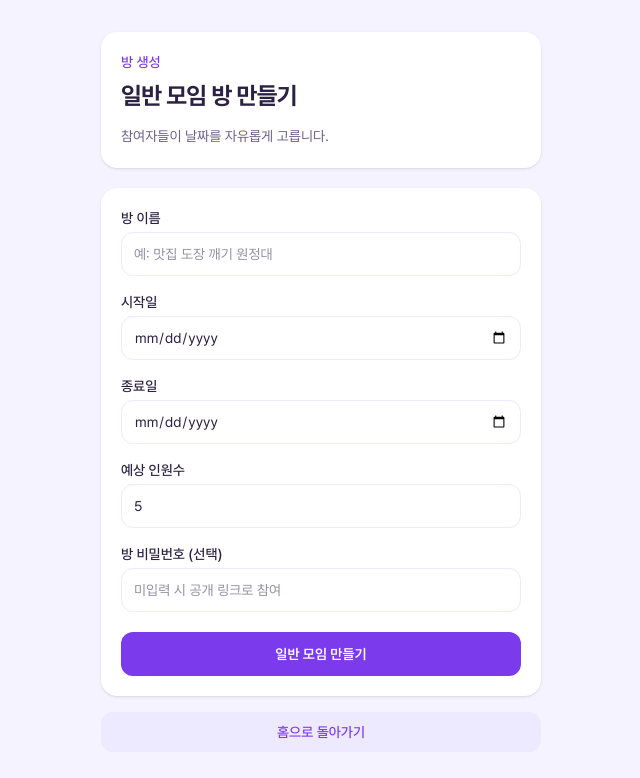
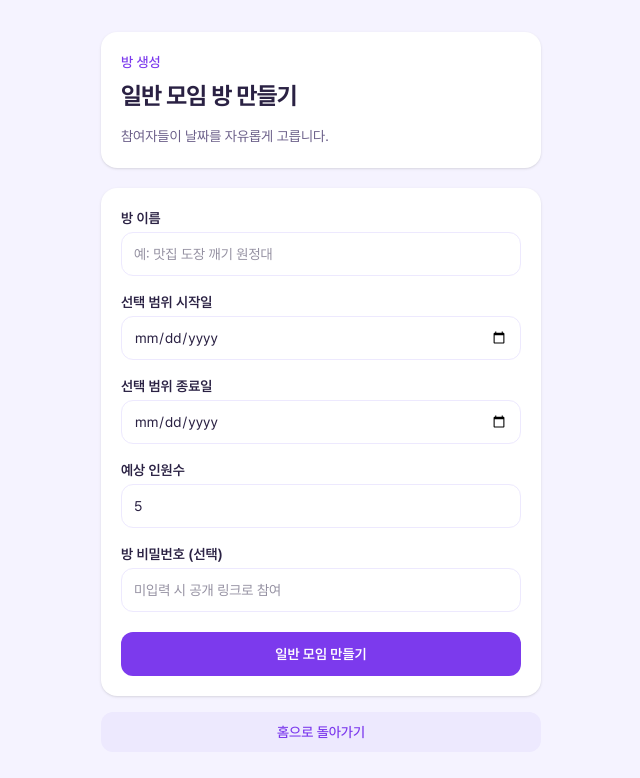
Before and after one commit to K-Sohyun/meeting-scheduler, a Next.js app: page /rooms/new in a window 1280 px wide. Shown: the top 778 px of the page, without its empty margins (319-959 px from the left). Built offline with nearby package versions, Linux system fonts and the light colour scheme.

Commit message:
시작일, 종료일 라벨 변경 및 볼드체 적용

```diff
--- a/app/rooms/new/CreateRoomForm.tsx
+++ b/app/rooms/new/CreateRoomForm.tsx
@@ -24,7 +24,7 @@ export function CreateRoomForm({ roomType, buttonLabel }: CreateRoomFormProps) {
       <input type="hidden" name="type" value={roomType} />
       <div className="grid gap-4">
         <label className="grid gap-1">
-          <span className="text-sm font-medium">방 이름</span>
+          <span className="text-sm font-semibold">방 이름</span>
           <input
             name="name"
             type="text"
@@ -35,7 +35,7 @@ export function CreateRoomForm({ roomType, buttonLabel }: CreateRoomFormProps) {
         </label>
 
         <label className="grid gap-1">
-          <span className="text-sm font-medium">시작일</span>
+          <span className="text-sm font-semibold">선택 범위 시작일</span>
           <input
             name="dateRangeStart"
             type="date"
@@ -45,7 +45,7 @@ export function CreateRoomForm({ roomType, buttonLabel }: CreateRoomFormProps) {
         </label>
 
         <label className="grid gap-1">
-          <span className="text-sm font-medium">종료일</span>
+          <span className="text-sm font-semibold">선택 범위 종료일</span>
           <input
             name="dateRangeEnd"
             type="date"
@@ -55,7 +55,7 @@ export function CreateRoomForm({ roomType, buttonLabel }: CreateRoomFormProps) {
         </label>
 
         <label className="grid gap-1">
-          <span className="text-sm font-medium">예상 인원수</span>
+          <span className="text-sm font-semibold">예상 인원수</span>
           <input
             name="expectedParticipantCount"
             type="number"
@@ -68,7 +68,7 @@ export function CreateRoomForm({ roomType, buttonLabel }: CreateRoomFormProps) {
         </label>
 
         <label className="grid gap-1">
-          <span className="text-sm font-medium">방 비밀번호 (선택)</span>
+          <span className="text-sm font-semibold">방 비밀번호 (선택)</span>
           <input
             name="roomPassword"
             type="password"
@@ -81,7 +81,7 @@ export function CreateRoomForm({ roomType, buttonLabel }: CreateRoomFormProps) {
 
         {roomType === "travel" ? (
           <label className="grid gap-1">
-            <span className="text-sm font-medium">N박</span>
+            <span className="text-sm font-semibold">N박</span>
             <input
               name="nights"
               type="number"
```
